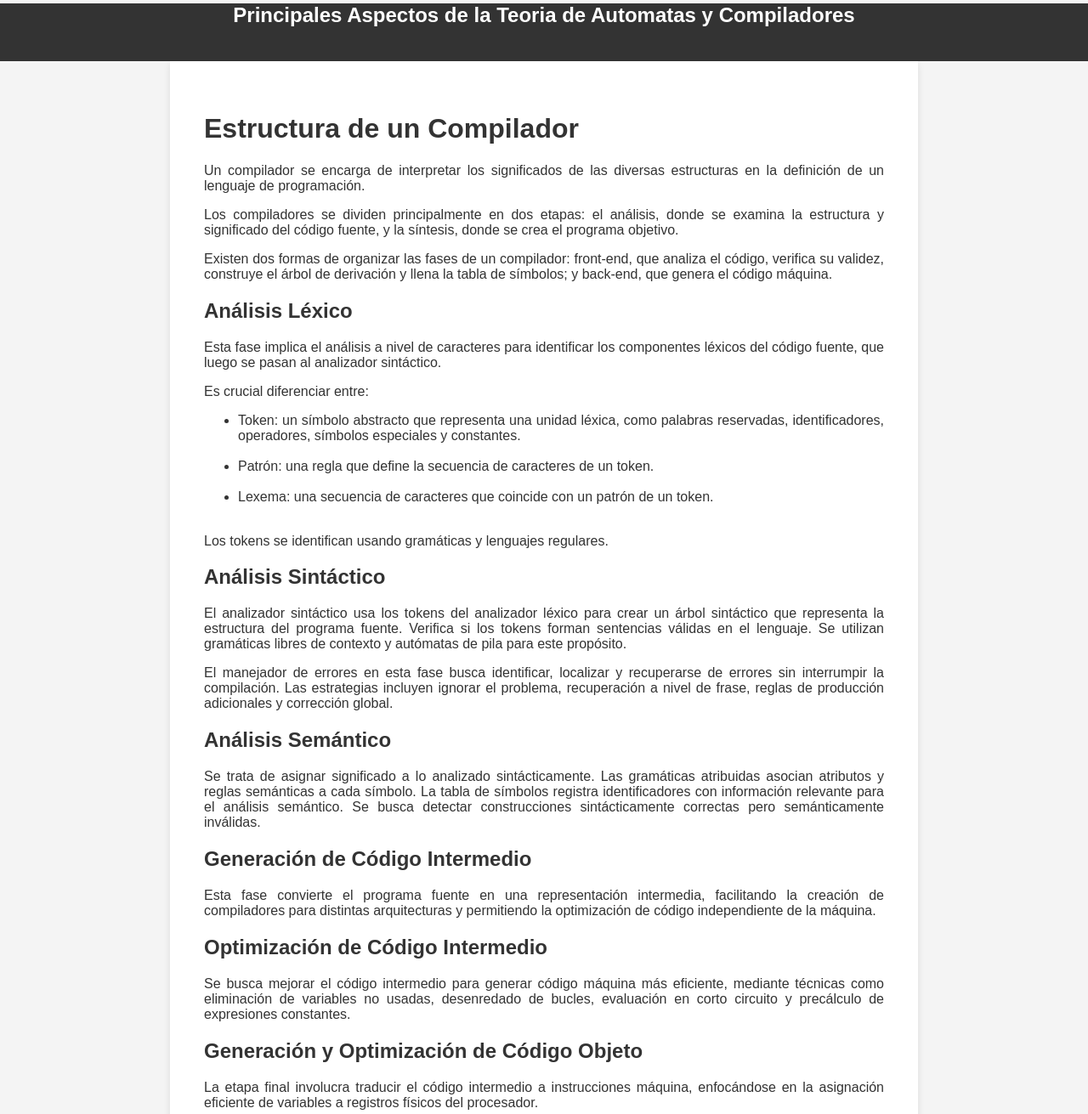
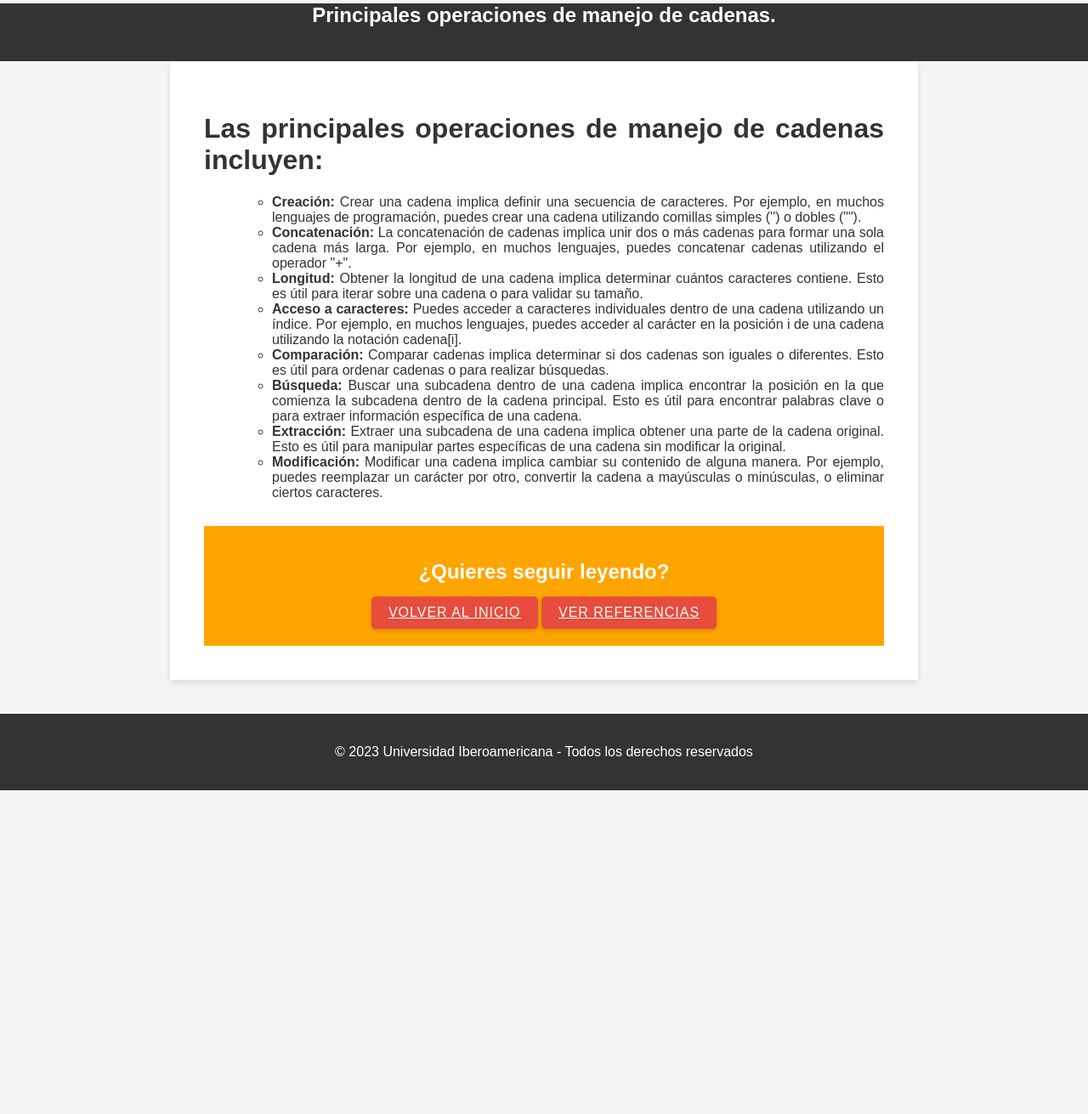
Before and after one commit to cadara-unibe/cadara-unibe.github.io, a plain HTML site: page blog-02.html in a window 1280 px wide. Shown: the part 16-1327 px from the top of the page at 85% size. After the commit the page ends 946 px from the top, so only its background shows below. Drawn offline with Linux system fonts and the light colour scheme.

Commit message:
update blog 2

```diff
--- a/blog-02.html
+++ b/blog-02.html
@@ -8,55 +8,34 @@
     <link rel="stylesheet" href="https://cdnjs.cloudflare.com/ajax/libs/font-awesome/5.15.1/css/all.min.css">
 </head>
 <header>
-    <h2>Principales Aspectos de la Teoria de Automatas y Compiladores</h2>
+    <h2>Principales operaciones de manejo de cadenas.</h2>
 </header>
 
 <body>
     <div class="content-container">
-        <h1>Estructura de un Compilador</h1>
+        <h1>Las principales operaciones de manejo de cadenas incluyen:</h1>
 
-        <p>Un compilador se encarga de interpretar los significados de las diversas estructuras en la definición de un lenguaje de programación.</p>
+        <ul>
+            <ul>
+                <li><strong>Creación:</strong> Crear una cadena implica definir una secuencia de caracteres. Por ejemplo, en muchos lenguajes de programación, puedes crear una cadena utilizando comillas simples ('') o dobles ("").</li>
 
-        <p>Los compiladores se dividen principalmente en dos etapas: el análisis, donde se examina la estructura y significado del código fuente, y la síntesis, donde se crea el programa objetivo.</p>
+                <li><strong>Concatenación:</strong> La concatenación de cadenas implica unir dos o más cadenas para formar una sola cadena más larga. Por ejemplo, en muchos lenguajes, puedes concatenar cadenas utilizando el operador "+".</li>
 
-        <p>Existen dos formas de organizar las fases de un compilador: front-end, que analiza el código, verifica su validez, construye el árbol de derivación y llena la tabla de símbolos; y back-end, que genera el código máquina.</p>
+                <li><strong>Longitud:</strong> Obtener la longitud de una cadena implica determinar cuántos caracteres contiene. Esto es útil para iterar sobre una cadena o para validar su tamaño.</li>
 
-        <h2>Análisis Léxico</h2>
+                <li><strong>Acceso a caracteres:</strong> Puedes acceder a caracteres individuales dentro de una cadena utilizando un índice. Por ejemplo, en muchos lenguajes, puedes acceder al carácter en la posición i de una cadena utilizando la notación cadena[i].</li>
 
-        <p>Esta fase implica el análisis a nivel de caracteres para identificar los componentes léxicos del código fuente, que luego se pasan al analizador sintáctico.</p>
+                <li><strong>Comparación:</strong> Comparar cadenas implica determinar si dos cadenas son iguales o diferentes. Esto es útil para ordenar cadenas o para realizar búsquedas.</li>
 
-        <p>Es crucial diferenciar entre:</p>
-        <ul>
-            <li>Token: un símbolo abstracto que representa una unidad léxica, como palabras reservadas, identificadores, operadores, símbolos especiales y constantes.</li>
-            <br>
-            <li>Patrón: una regla que define la secuencia de caracteres de un token.</li>
-            <br>
-            <li>Lexema: una secuencia de caracteres que coincide con un patrón de un token.</li>
-            <br>
+                <li><strong>Búsqueda:</strong> Buscar una subcadena dentro de una cadena implica encontrar la posición en la que comienza la subcadena dentro de la cadena principal. Esto es útil para encontrar palabras clave o para extraer información específica de una cadena.</li>
+
+                <li><strong>Extracción:</strong> Extraer una subcadena de una cadena implica obtener una parte de la cadena original. Esto es útil para manipular partes específicas de una cadena sin modificar la original.</li>
+
+                <li><strong>Modificación:</strong> Modificar una cadena implica cambiar su contenido de alguna manera. Por ejemplo, puedes reemplazar un carácter por otro, convertir la cadena a mayúsculas o minúsculas, o eliminar ciertos caracteres.</li>
+            </ul>
+
         </ul>
-        <p>Los tokens se identifican usando gramáticas y lenguajes regulares.</p>
 
-        <h2>Análisis Sintáctico</h2>
-
-        <p>El analizador sintáctico usa los tokens del analizador léxico para crear un árbol sintáctico que representa la estructura del programa fuente. Verifica si los tokens forman sentencias válidas en el lenguaje. Se utilizan gramáticas libres de contexto y autómatas de pila para este propósito.</p>
-
-        <p>El manejador de errores en esta fase busca identificar, localizar y recuperarse de errores sin interrumpir la compilación. Las estrategias incluyen ignorar el problema, recuperación a nivel de frase, reglas de producción adicionales y corrección global.</p>
-
-        <h2>Análisis Semántico</h2>
-
-        <p>Se trata de asignar significado a lo analizado sintácticamente. Las gramáticas atribuidas asocian atributos y reglas semánticas a cada símbolo. La tabla de símbolos registra identificadores con información relevante para el análisis semántico. Se busca detectar construcciones sintácticamente correctas pero semánticamente inválidas.</p>
-
-        <h2>Generación de Código Intermedio</h2>
-
-        <p>Esta fase convierte el programa fuente en una representación intermedia, facilitando la creación de compiladores para distintas arquitecturas y permitiendo la optimización de código independiente de la máquina.</p>
-
-        <h2>Optimización de Código Intermedio</h2>
-
-        <p>Se busca mejorar el código intermedio para generar código máquina más eficiente, mediante técnicas como eliminación de variables no usadas, desenredado de bucles, evaluación en corto circuito y precálculo de expresiones constantes.</p>
-
-        <h2>Generación y Optimización de Código Objeto</h2>
-
-        <p>La etapa final involucra traducir el código intermedio a instrucciones máquina, enfocándose en la asignación eficiente de variables a registros físicos del procesador.</p>
         <section class="cta-section">
             <h2>¿Quieres seguir leyendo?</h2>
             <a href="index.html" class="cta-button">Volver al inicio</a>
```
